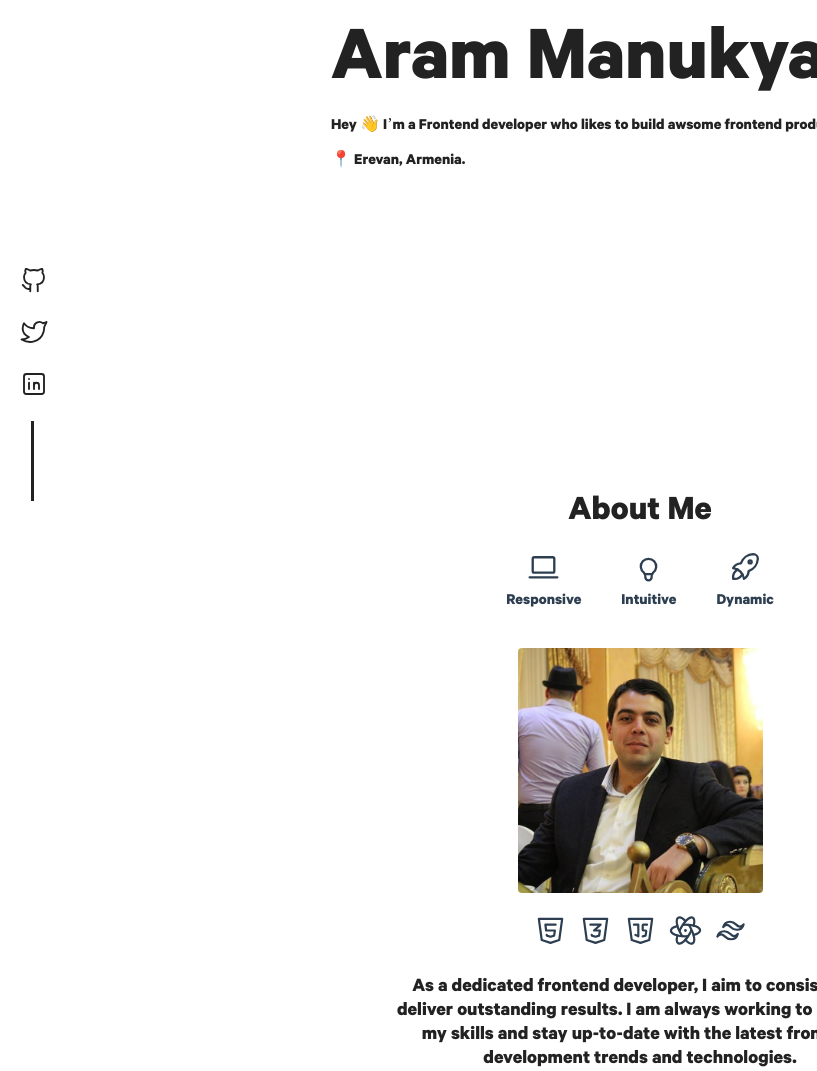
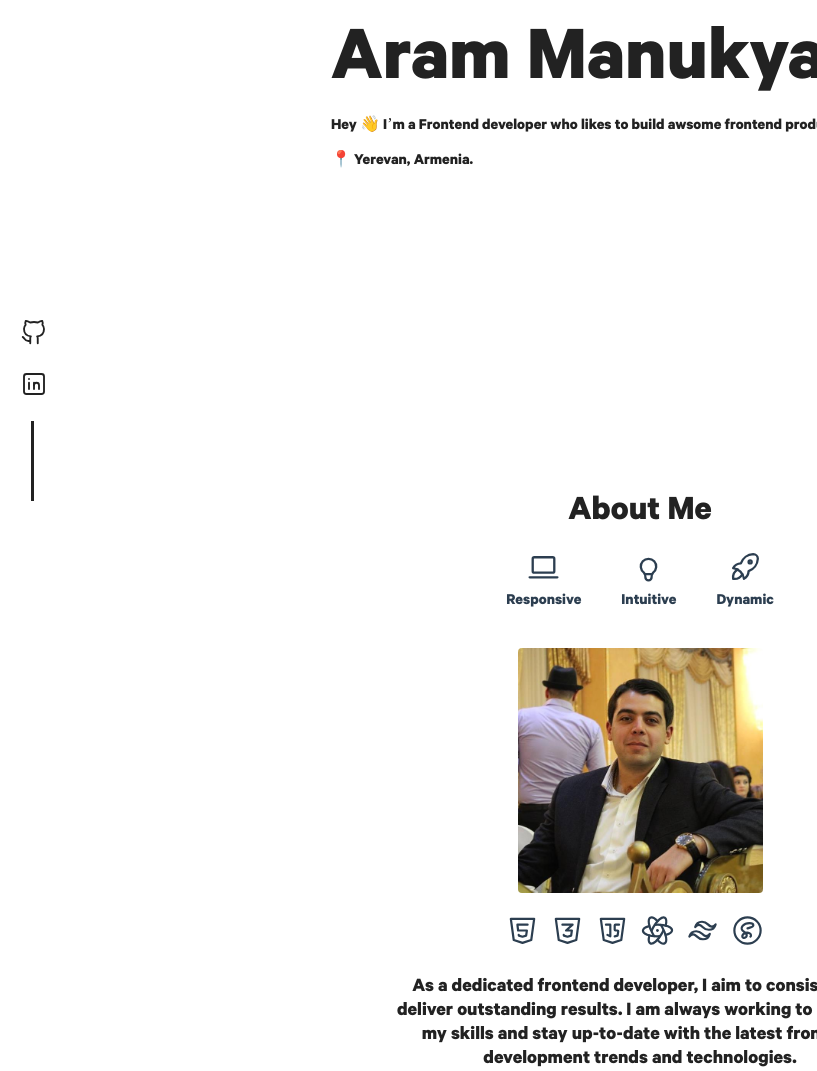
Before and after one commit to Aram1010/Portfolio, a plain HTML site: page index.html in a window 1280 px wide. Shown: the part 315-1386 px from the top of the page, without its empty margins (0-817 px from the left). Drawn offline with Linux system fonts and the light colour scheme.

Commit message:
last changes

```diff
--- a/index.html
+++ b/index.html
@@ -37,7 +37,7 @@
             </li>
           </ol>
           <div class="resume_btn">
-            <a href="mailto:aram1705@rambler.ru">Contact Me</a>
+            <a href="mailto:aram1705it@gmail.com">Contact Me</a>
           </div>
           <div class="menu_box">
             <button class="menu_btn">
@@ -59,7 +59,7 @@
                   </li>
                 </ul>
                 <div class="resume_btn_menu">
-                  <a href="mailto:aram1705@rambler.ru">Contact Me</a>
+                  <a href="mailto:aram1705it@gmail.com">Contact Me</a>
                 </div>
               </div>
             </div>
@@ -91,27 +91,7 @@
           ></a>
         </li>
         <li>
-          <a href="https://twitter.com/Aram1010"
-            ><svg
-              xmlns="http://www.w3.org/2000/svg"
-              class="icon icon-tabler icon-tabler-brand-twitter"
-              width="30"
-              height="30"
-              viewBox="0 0 24 24"
-              stroke-width="1.5"
-              stroke="#222"
-              fill="none"
-              stroke-linecap="round"
-              stroke-linejoin="round"
-            >
-              <path stroke="none" d="M0 0h24v24H0z" fill="none" />
-              <path
-                d="M22 4.01c-1 .49 -1.98 .689 -3 .99c-1.121 -1.265 -2.783 -1.335 -4.38 -.737s-2.643 2.06 -2.62 3.737v1c-3.245 .083 -6.135 -1.395 -8 -4c0 0 -4.182 7.433 4 11c-1.872 1.247 -3.739 2.088 -6 2c3.308 1.803 6.913 2.423 10.034 1.517c3.58 -1.04 6.522 -3.723 7.651 -7.742a13.84 13.84 0 0 0 .497 -3.753c-.002 -.249 1.51 -2.772 1.818 -4.013z"
-              /></svg
-          ></a>
-        </li>
-        <li>
-          <a href="https://www.linkedin.com/in/arman-manukyan-77114b265/">
+          <a href="https://www.linkedin.com/in/aram-manukyan-a15939268/">
             <svg
               xmlns="http://www.w3.org/2000/svg"
               class="icon icon-tabler icon-tabler-brand-linkedin"
@@ -145,7 +125,7 @@
               Hey 👋 I’m a Frontend developer who likes to build awsome frontend
               products.
             </div>
-            <div>📍 Erevan, Armenia.</div>
+            <div>📍 Yerevan, Armenia.</div>
           </div>
         </div>
       </div>
@@ -341,6 +321,27 @@
                   />
                 </svg>
               </li>
+              <li>
+                <svg
+                  xmlns="http://www.w3.org/2000/svg"
+                  class="icon icon-tabler icon-tabler-brand-sass"
+                  width="35"
+                  height="35"
+                  viewBox="0 0 24 24"
+                  stroke-width="1.5"
+                  stroke="#2c3e50"
+                  fill="none"
+                  stroke-linecap="round"
+                  stroke-linejoin="round"
+                >
+                  <path stroke="none" d="M0 0h24v24H0z" fill="none" />
+                  <circle cx="12" cy="12" r="9" />
+                  <path
+                    d="M12 10.523c2.46 -.826 4.002 -.826 4.002 -2.155c0 -1.366 -1.347 -1.366 -2.735 -1.366c-1.91 0 -3.352 .49 -4.537 1.748c-.848 .902 -1.027 2.449 -.153 3.307c.973 .956 3.206 1.789 2.884 3.493c-.233 1.235 -1.469 1.823 -2.617 1.202c-.782 -.424 -.454 -1.746 .626 -2.512s2.822 -.992 4.1 -.24c.98 .575 1.046 1.724 .434 2.193"
+                  />
+                </svg>
+              </li>
+              <li></li>
             </ul>
           </div>
           <p>
@@ -361,10 +362,7 @@
             <img src="images/Notion.png"" />
             <div class="project_desc">
               <h3>Notion clone</h3>
-              <p>
-                A Notion clone with Notions core
-                features.
-              </p>
+              <p>A Notion clone with Notions core features.</p>
               <ol>
                 <li>React,</li>
                 <li>CSS,</li>
@@ -455,14 +453,16 @@
     </div>
 
     <div class="contact" id="contact">
-      <a href="mailto:aram1705@rambler.ru">
+      <a href="mailto:aram1705it@gmail.com">
         <button>Contact Me</button>
       </a>
       <h2>
         Ready to turn your vision into a reality? Let's connect at
-        <a href="https://www.linkedin.com/in/arman-manukyan-77114b265/"><span class="linkedin">LinkedIn</span></a>
+        <a href="https://www.linkedin.com/in/aram-manukyan-a15939268/"
+          ><span class="linkedin">LinkedIn</span></a
+        >
       </h2>
-      <p>aram1705@rambler.ru</p>
+      <p>aram1705it@gmail.com</p>
     </div>
 
     <script src="app.js"></script>
```
